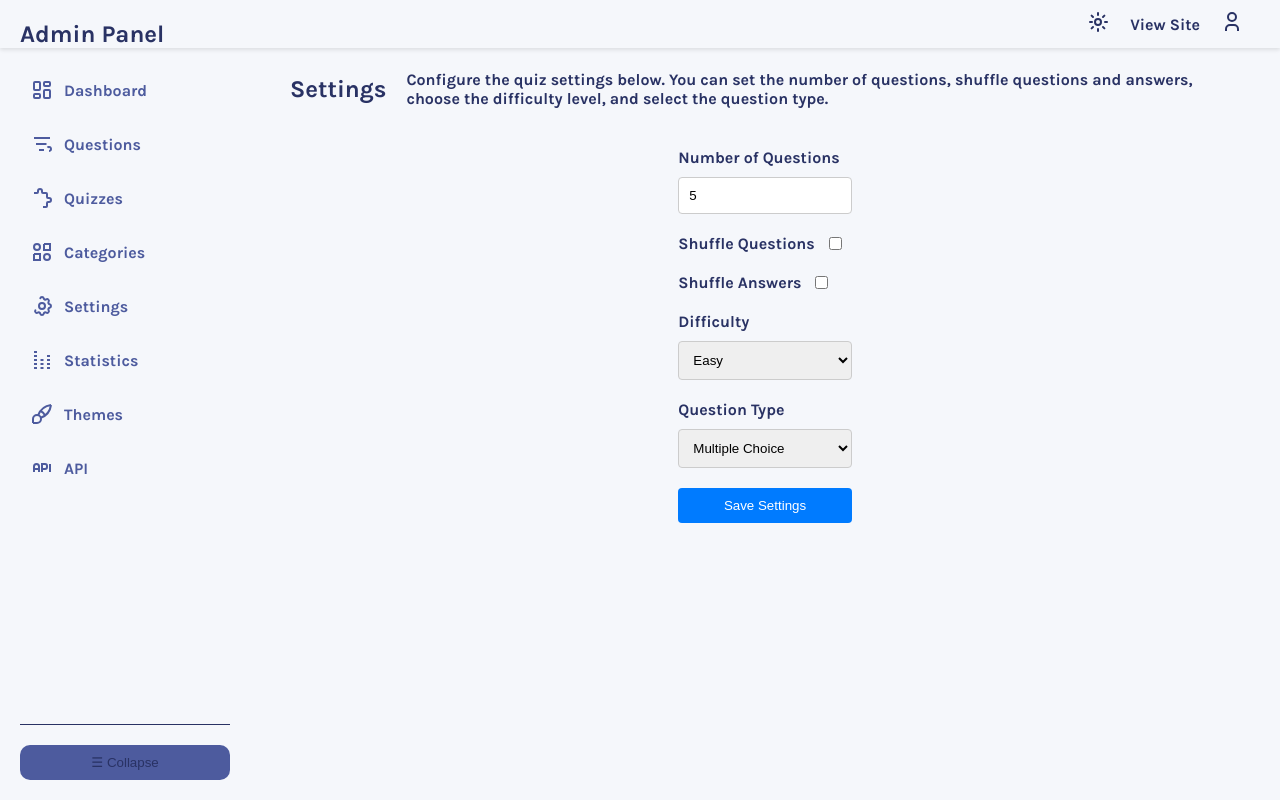
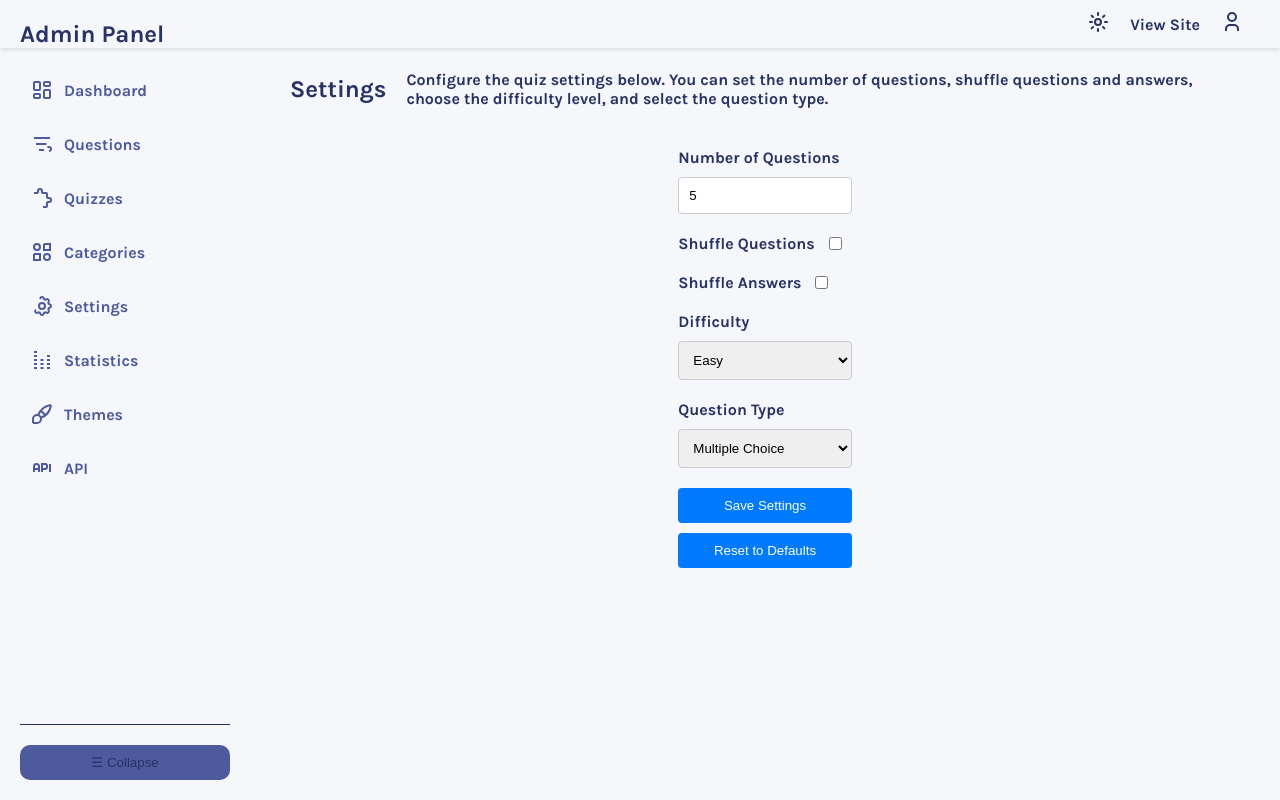
Before and after one commit to habibma/quizzical, a React (Vite) app: page /admin/settings in a window 1280 px wide. Built offline with nearby package versions, Linux system fonts and the light colour scheme; no server answers.

Commit message:
fix: number of questions functionality

```diff
--- a/src/context/SettingsContext.jsx
+++ b/src/context/SettingsContext.jsx
@@ -4,15 +4,18 @@ import { defaultSettings } from '../config/defaultSettings';
 const SettingsContext = createContext();
 
 export const SettingsProvider = ({ children }) => {
+
     const loadSettings = () => {
-        const savedSettings = localStorage.getItem('quizSettings');
-        if (savedSettings) {
-            return JSON.parse(savedSettings);
+        try {
+            const savedSettings = localStorage.getItem('quizSettings');
+            return savedSettings ? JSON.parse(savedSettings) : defaultSettings;
+        } catch (error) {
+            console.error('Error loading settings from localStorage:', error);
+            return defaultSettings;
         }
-        return defaultSettings;
     }
 
-    const [settings, setSettings] = useState(() => loadSettings());
+    const [settings, setSettings] = useState(loadSettings());
 
     useEffect(() => {
         localStorage.setItem('quizSettings', JSON.stringify(settings));
--- a/src/pages/Admin/Settings.css
+++ b/src/pages/Admin/Settings.css
@@ -57,3 +57,19 @@
 
   width: 100%;
 }
+
+.form-btn:hover {
+  background-color: #0056b3;
+}
+
+.form-btn:disabled {
+  background-color: #ccc;
+  cursor: not-allowed;
+}
+
+.form-actions {
+  display: flex;
+  flex-direction: column;
+  justify-content: space-between;
+  gap: 10px;
+}
--- a/src/pages/Admin/Settings.jsx
+++ b/src/pages/Admin/Settings.jsx
@@ -11,23 +11,35 @@ import Input from '../../components/Input'
 import Button from '../../components/Button'
 import { defaultSettings } from '../../config/defaultSettings'
 import './Settings.css'
-import { useEffect } from 'react'
+import { useEffect, useState } from 'react'
 
 const Settings = () => {
 
   const { settings, setSettings } = useSettings();
+  const [inputs, setInputs] = useState(defaultSettings);
 
   const handleChange = (e) => {
     const { name, value, type, checked } = e.target;
-    setSettings(prevSettings => ({
-      ...prevSettings,
+    setInputs(prevInputs => ({
+      ...prevInputs,
       [name]: type === 'checkbox' ? checked : value
     }));
   }
 
+  const handleReset = () => {
+    setSettings(defaultSettings);
+    setInputs(defaultSettings);
+  }
+
   const handleSubmit = (e) => {
     e.preventDefault();
+    setSettings(inputs);
   }
+
+  useEffect(() => {
+    setInputs(settings);
+  }, [settings]);
+
 
   return (
     <div className='settings'>
@@ -36,7 +48,7 @@ const Settings = () => {
         <p className='lead'>Configure the quiz settings below. You can set the number of questions, shuffle questions and answers, choose the difficulty level, and select the question type.</p>
       </section>
       <section className='settings-form'>
-        <form>
+        <form onSubmit={handleSubmit}>
           <div className='form-group flex-column'>
             <label htmlFor='numQuestions'>Number of Questions</label>
             <Input
@@ -45,7 +57,7 @@ const Settings = () => {
               max='50'
               id='numQuestions'
               name='numQuestions'
-              defaultValue={settings.numQuestions}
+              value={inputs.numQuestions}
               onChange={handleChange}
             />
           </div>
@@ -55,7 +67,7 @@ const Settings = () => {
               type='checkbox'
               id='shuffleQuestions'
               name='shuffleQuestions'
-              checked={settings.shuffleQuestions}
+              checked={inputs.shuffleQuestions}
               onChange={handleChange}
             />
           </div>
@@ -65,7 +77,7 @@ const Settings = () => {
               type='checkbox'
               id='shuffleAnswers'
               name='shuffleAnswers'
-              checked={settings.shuffleAnswers}
+              checked={inputs.shuffleAnswers}
               onChange={handleChange}
             />
           </div>
@@ -74,7 +86,7 @@ const Settings = () => {
             <select
               id='difficulty'
               name='difficulty'
-              value={settings.difficulty}
+              value={inputs.difficulty}
               onChange={handleChange}
             >
               <option value='easy'>Easy</option>
@@ -87,14 +99,28 @@ const Settings = () => {
             <select
               id='questionType'
               name='questionType'
-              value={settings.questionType}
+              value={inputs.questionType}
               onChange={handleChange}
             >
               <option value='multiple'>Multiple Choice</option>
               <option value='boolean'>True-False</option>
             </select>
           </div>
-          <Button className='form-btn' type='submit' onClick={handleSubmit} text='Save Settings' />
+          {/* <div className='form-group flex-column'>
+            <label htmlFor='timeLimit'>Time Limit (seconds)</label>
+            <Input
+              type='number'
+              min='0'
+              id='timeLimit'
+              name='timeLimit'
+              defaultValue={settings.timeLimit}
+              onChange={handleChange}
+            />
+          </div> */}
+          <div className='form-actions'>
+            <Button className='form-btn' type='submit' text='Save Settings' />
+            <Button className='form-btn' type='button' onClick={handleReset} text='Reset to Defaults' />
+          </div>
         </form>
       </section>
     </div>
```
